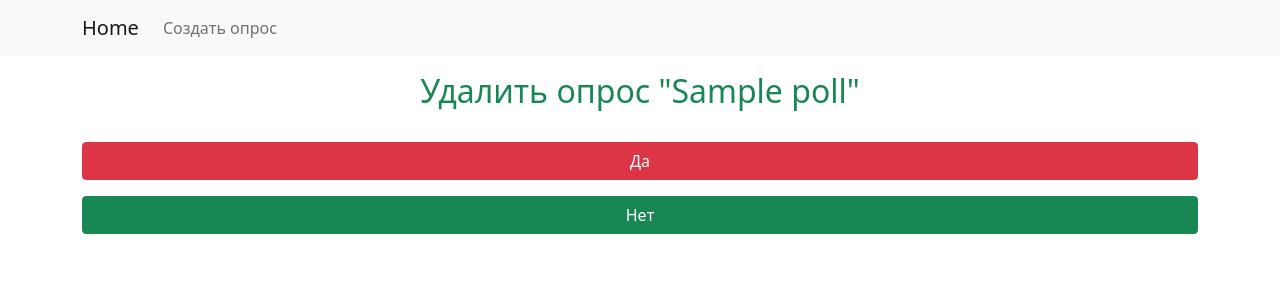
After one commit to romanov-kubanych/exam7, a Django app: page /poll/1/delete in a window 1280 px wide. The commit adds this page. Shown: the top 300 px of the page. Run offline with Django 4.2, Linux system fonts and the light colour scheme; tables that the repository leaves empty hold one stand-in row (values such as "Sample post").

Commit message:
Добавлено удаление опроса

```diff
--- /dev/null
+++ b/webapp/templates/Polls/delete.html
@@ -0,0 +1,17 @@
+{% extends 'base.html' %}
+
+{% block title %}
+    Удаление опроса
+{% endblock %}
+
+{% block content %}
+    <div class="container">
+        <form method="POST">
+            {% csrf_token %}
+            <h2 class="text-success text-center mt-3">Удалить опрос "{{ poll.question }}"</h2>
+            <input class="btn btn-danger w-100 mt-4" type="submit" value="Да">
+            </form>
+        <a class="my-3 btn btn-success w-100" href="{% url "poll_view" poll.pk %}">Нет</a>
+    </div>
+
+{% endblock %}
--- a/webapp/templates/Polls/view.html
+++ b/webapp/templates/Polls/view.html
@@ -9,7 +9,7 @@
         <a class="nav-link" href='{% url 'poll_update' poll.pk %}'>Изменить опрос</a>
     </li>
     <li class="nav-item">
-        <a class="nav-link text-danger" href="#">Удалить опрос</a>
+        <a class="nav-link text-danger" href="{% url 'poll_delete' poll.pk %}">Удалить опрос</a>
     </li>
     <li class="nav-item">
         <a class="nav-link text-success"  href="#">Создать вариант ответа</a>
--- a/webapp/urls.py
+++ b/webapp/urls.py
@@ -1,10 +1,11 @@
 from django.urls import path
 
-from views import PollIndexView, PollDetailView, PollCreateView, PollUpdateView
+from views import PollIndexView, PollDetailView, PollCreateView, PollUpdateView, PollDeleteView
 
 urlpatterns = [
     path('', PollIndexView.as_view(), name="poll_index"),
     path('poll/<int:pk>/', PollDetailView.as_view(), name='poll_view'),
     path('poll/add/', PollCreateView.as_view(), name='poll_create'),
-    path('poll/<int:pk>/update', PollUpdateView.as_view(), name='poll_update')
+    path('poll/<int:pk>/update', PollUpdateView.as_view(), name='poll_update'),
+    path('poll/<int:pk>/delete', PollDeleteView.as_view(), name='poll_delete')
 ]
--- a/webapp/views/polls.py
+++ b/webapp/views/polls.py
@@ -1,6 +1,6 @@
 from django.shortcuts import render
 from django.urls import reverse
-from django.views.generic import ListView, DetailView, CreateView, UpdateView
+from django.views.generic import ListView, DetailView, CreateView, UpdateView, DeleteView
 
 from webapp.forms import PollForm
 from webapp.models import Poll
@@ -36,3 +36,11 @@ class PollUpdateView(UpdateView):
 
     def get_success_url(self):
         return reverse('poll_view', kwargs={'pk': self.object.pk})
+
+
+class PollDeleteView(DeleteView):
+    model = Poll
+    template_name = 'polls/delete.html'
+
+    def get_success_url(self):
+        return reverse('poll_index')
```
